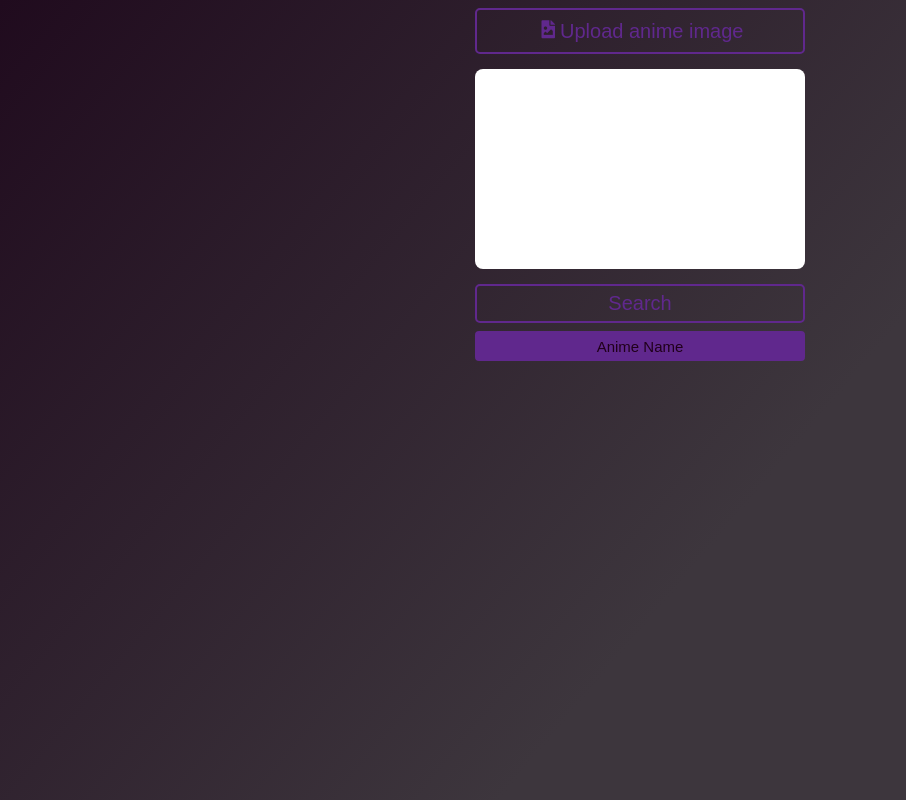
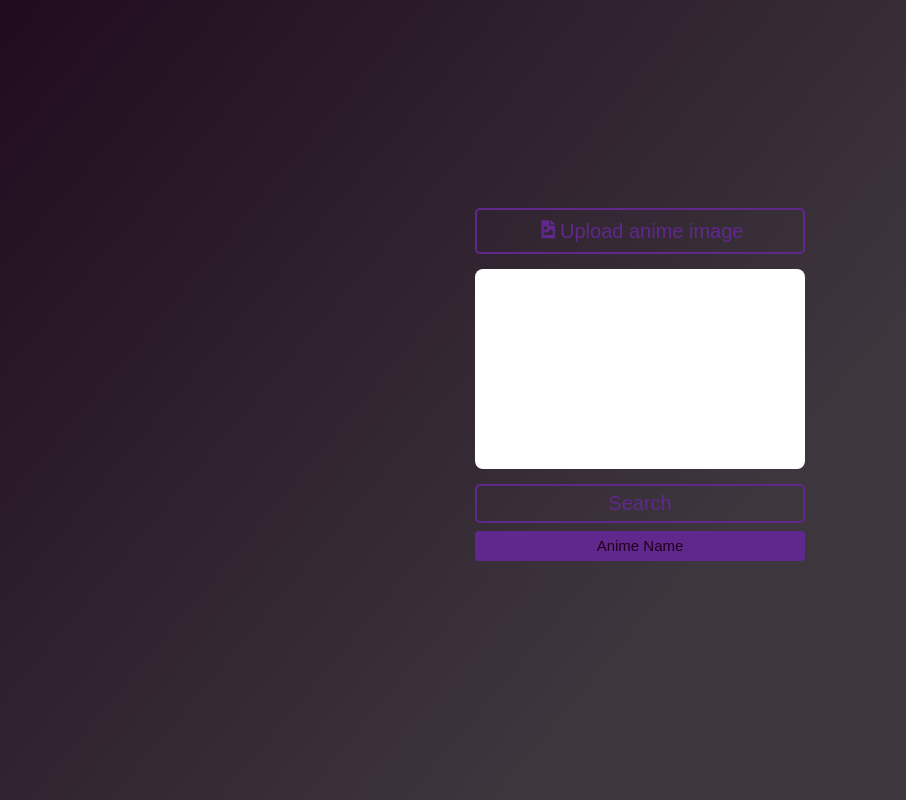
Before and after one commit to nogueir4-off/nogueir4-off.github.io, a plain HTML site: page SearchAnime/index.html in a window 1280 px wide. Shown: the whole page, without its empty margins (0-906 px from the left). Drawn offline with Linux system fonts and the light colour scheme; a web font is replaced by a local one.

Commit message:
Update style.css

```diff
--- a/SearchAnime/style.css
+++ b/SearchAnime/style.css
@@ -15,6 +15,7 @@ body {
     align-items: center;
     justify-content: center;
     flex-direction: column;
+    height: 95vh;
 }
 
 input[type='file'] {
```
